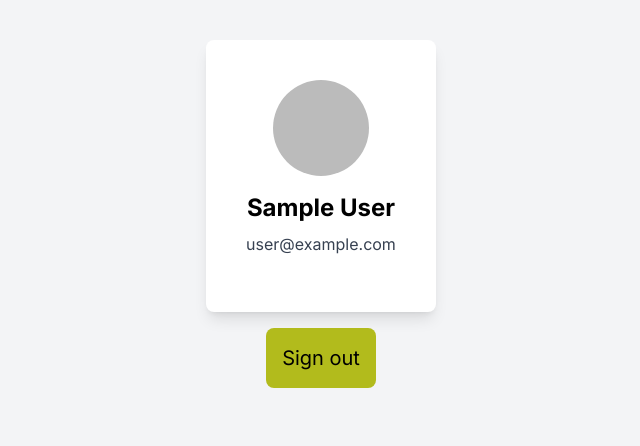
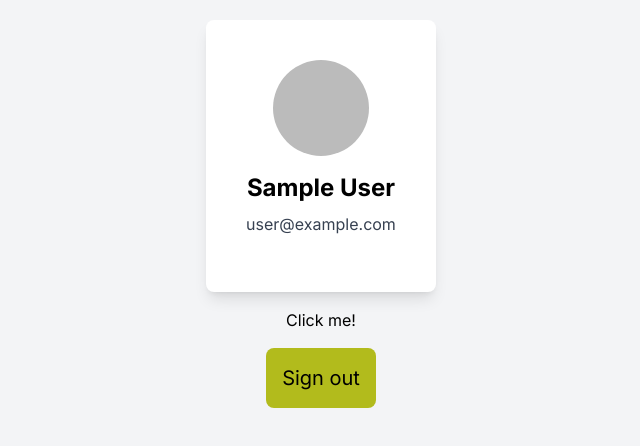
Before and after one commit to KSF-Store/KasetFair-Selection, a Next.js app: page /account in a window 1280 px wide. Shown: the part 186-632 px from the top of the page, without its empty margins (319-959 px from the left). Built offline with nearby package versions, Linux system fonts and the light colour scheme; no server answers; sample sign-in values are in the browser's storage.

Commit message:
[KSF-6] Add link to register from account

```diff
--- a/src/app/(user)/account/page.tsx
+++ b/src/app/(user)/account/page.tsx
@@ -1,17 +1,17 @@
+import React from "react";
 
-import React from 'react'
+import UserDetail from "@/components/account/userDetail";
+import SignoutTemp from "@/components/authen/signOut/signoutTemp";
+import Link from "next/link";
 
-import UserDetail from '@/components/account/userDetail'
-import SignoutTemp from '@/components/authen/signOut/signoutTemp'
-
-type Props = {}
+type Props = {};
 
 export default function page({}: Props) {
-
     return (
-        <section className='flex flex-col items-center justify-center min-h-screen bg-gray-100 gap-y-[2vh]'>
-            <UserDetail/>
-            <SignoutTemp/>
+        <section className="flex flex-col items-center justify-center min-h-screen bg-gray-100 gap-y-[2vh]">
+            <UserDetail />
+            <Link href="/register">Click me!</Link>
+            <SignoutTemp />
         </section>
-    )
+    );
 }
```
